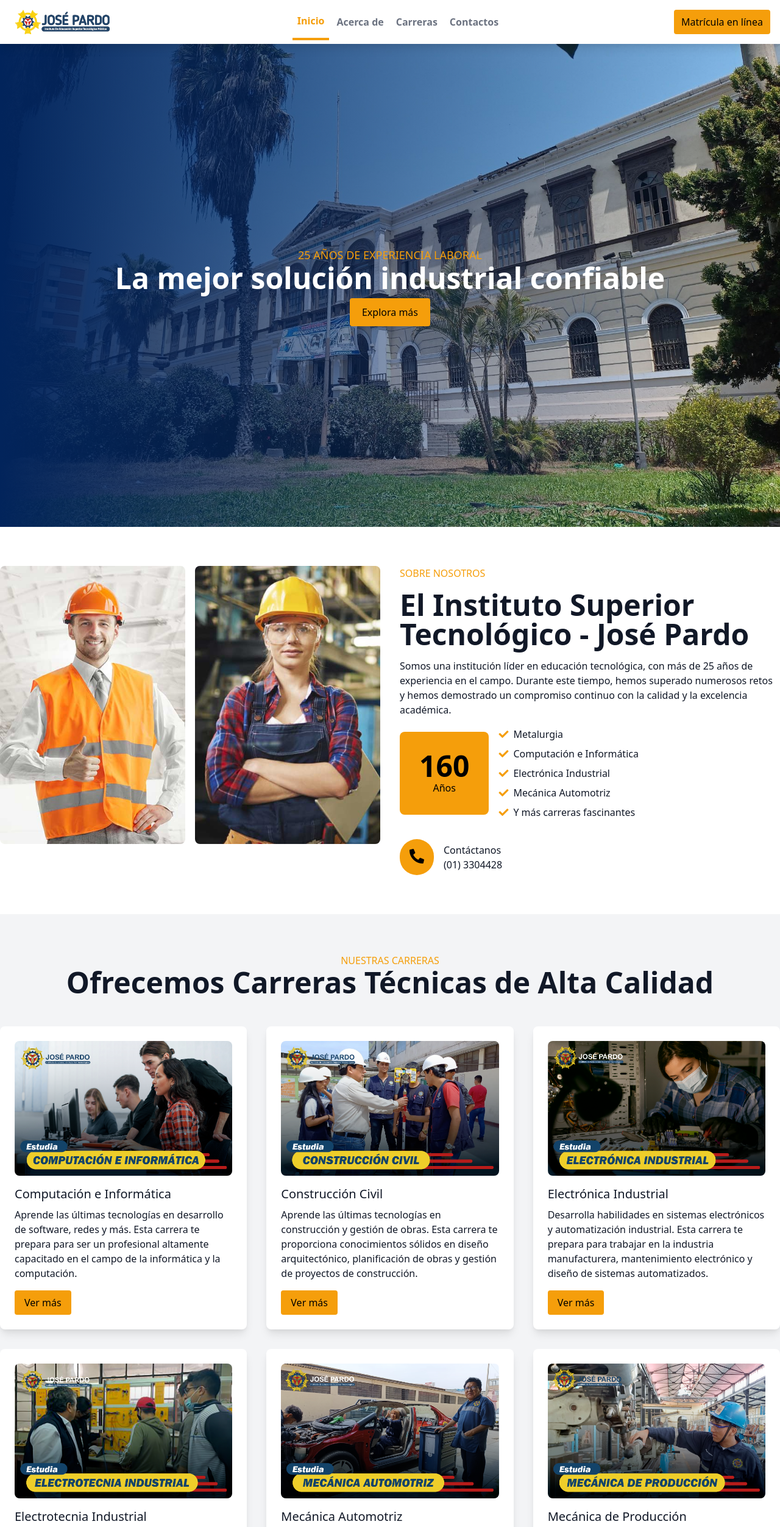
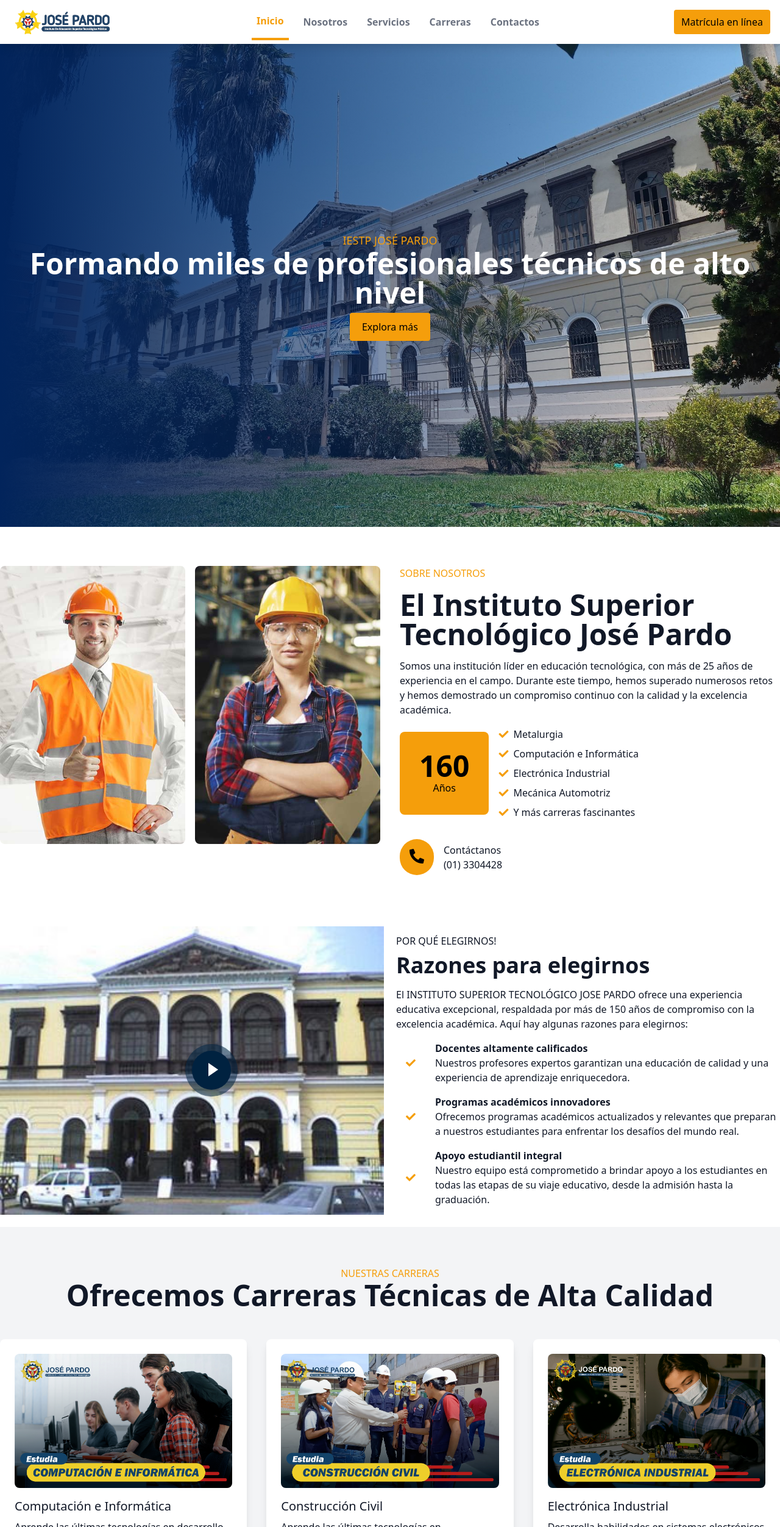
Before and after one commit to rodridev-01/Jose-Pardo-Web, a plain HTML site: page index.html in a window 1280 px wide. Shown: the top 2504 px of the page at 61% size. Drawn offline with nearby package versions, Linux system fonts and the light colour scheme.

Commit message:
new patch

```diff
--- a/index.html
+++ b/index.html
@@ -32,11 +32,12 @@
                         <img src="img/logo.png" alt="Logo" class="h-10 w-auto mr-2">
                     </a>
                 </div>
-                <div class="hidden md:flex items-center space-x-1">
-                    <a href="index.html" class="py-4 px-2 text-yellow-500 border-b-4 border-yellow-500 font-semibold">Inicio</a>
-                    <a href="about.html" class="py-4 px-2 text-gray-500 font-semibold hover:text-yellow-500 transition duration-300">Acerca de</a>
-                    <a href="carrera.html" class="py-4 px-2 text-gray-500 font-semibold hover:text-yellow-500 transition duration-300">Carreras</a>
-                    <a href="contact.html" class="py-4 px-2 text-gray-500 font-semibold hover:text-yellow-500 transition duration-300">Contactos</a>
+                <div class="hidden md:flex items-center space-x-4">
+                    <a href="#inicio" class="py-4 px-2 text-yellow-500 border-b-4 border-yellow-500 font-semibold">Inicio</a>
+                    <a href="#about" class="py-4 px-2 text-gray-500 font-semibold hover:text-yellow-500 transition duration-300">Nosotros</a>
+                    <a href="#service" class="py-4 px-2 text-gray-500 font-semibold hover:text-yellow-500 transition duration-300">Servicios</a>
+                    <a href="#carrera" class="py-4 px-2 text-gray-500 font-semibold hover:text-yellow-500 transition duration-300">Carreras</a>
+                    <a href="#contact" class="py-4 px-2 text-gray-500 font-semibold hover:text-yellow-500 transition duration-300">Contactos</a>
                 </div>
                 <div class="hidden md:flex items-center space-x-3 ">
                     <a href="#" class="py-2 px-3 bg-yellow-500 text-black rounded hover:bg-yellow-400 transition duration-300">Matrícula en línea</a>
@@ -52,25 +53,26 @@
         </div>
         <div class="hidden mobile-menu">
             <ul class="">
-                <li><a href="index.html" class="block text-sm px-2 py-4 text-white bg-yellow-500 font-semibold">Inicio</a></li>
-                <li><a href="about.html" class="block text-sm px-2 py-4 hover:bg-yellow-500 transition duration-300">Acerca de</a></li>
-                <li><a href="carrera.html" class="block text-sm px-2 py-4 hover:bg-yellow-500 transition duration-300">Carreras</a></li>
-                <li><a href="contact.html" class="block text-sm px-2 py-4 hover:bg-yellow-500 transition duration-300">Contactos</a></li>
+                <li><a href="#inicio" class="block text-sm px-2 py-4 text-white bg-yellow-500 font-semibold">Inicio</a></li>
+                <li><a href="#about" class="block text-sm px-2 py-4 hover:bg-yellow-500 transition duration-300">Nosotros</a></li>
+                <li><a href="#service" class="block text-sm px-2 py-4 hover:bg-yellow-500 transition duration-300">Servicios</a></li>
+                <li><a href="#carrera" class="block text-sm px-2 py-4 hover:bg-yellow-500 transition duration-300">Carreras</a></li>
+                <li><a href="#contact" class="block text-sm px-2 py-4 hover:bg-yellow-500 transition duration-300">Contactos</a></li>
             </ul>
         </div>
     </nav>
     <!-- Navbar End -->
 
 <!-- Carousel Start -->
-<div class="container mx-auto mt-16">
+<div id="inicio" class="container mx-auto mt-16">
     <div class="owl-carousel owl-theme w-full">
         <div class="item">
             <img class="w-full h-screen object-cover" src="img/carousel-1.jpg" alt="Image">
             <div class="carousel-caption absolute top-0 left-0 right-0 bottom-0 flex items-center justify-center">
                 <div class="text-center">
-                    <p class="text-lg font-medium text-yellow-500 uppercase animate__animated animate__slideInRight">160 años</p>
-                    <h1 class="text-5xl text-white mb-5 animate__animated animate__slideInRight">Empresa proveedora de soluciones industriales</h1>
-                    <a href="#" class="btn bg-yellow-500 text-black py-3 px-5 rounded hover:bg-yellow-400 animate__animated animate__slideInRight">Explora más</a>
+                    <p class="text-lg font-medium text-yellow-500 uppercase animate__animated animate__slideInRight">150 años</p>
+                    <h1 class="text-5xl text-white mb-5 animate__animated animate__slideInRight">Alma Mater de la educación tecnológica del Perú</h1>
+                    <a href="https://www.gob.pe/iestpjosepardo" target="_blank" class="btn bg-yellow-500 text-black py-3 px-5 rounded hover:bg-yellow-400 animate__animated animate__slideInRight">Explora más</a>
                 </div>
             </div>
         </div>
@@ -78,9 +80,9 @@
             <img class="w-full h-screen object-cover" src="img/carousel-2.jpg" alt="Image">
             <div class="carousel-caption absolute top-0 left-0 right-0 bottom-0 flex items-center justify-center">
                 <div class="text-center">
-                    <p class="text-lg font-medium text-yellow-500 uppercase animate__animated animate__slideInRight">25 años de Experiencia Laboral</p>
-                    <h1 class="text-5xl text-white mb-5 animate__animated animate__slideInRight">La mejor solución industrial confiable</h1>
-                    <a href="#" class="btn bg-yellow-500 text-black py-3 px-5 rounded hover:bg-yellow-400 animate__animated animate__slideInRight">Explora más</a>
+                    <p class="text-lg font-medium text-yellow-500 uppercase animate__animated animate__slideInRight">IESTP José Pardo</p>
+                    <h1 class="text-5xl text-white mb-5 animate__animated animate__slideInRight">Formando miles de profesionales técnicos de alto nivel</h1>
+                    <a href="https://www.gob.pe/iestpjosepardo" target="_blank" class="btn bg-yellow-500 text-black py-3 px-5 rounded hover:bg-yellow-400 animate__animated animate__slideInRight">Explora más</a>
                 </div>
             </div>
         </div>
@@ -90,7 +92,7 @@
 
 
     <!-- Sobre Nosotros Start -->
-    <div class="container mx-auto py-16">
+    <div id="about" class="container mx-auto py-16">
         <div class="grid grid-cols-1 md:grid-cols-2 gap-8">
             <div class="space-y-4">
                 <div class="grid grid-cols-2 gap-4">
@@ -104,7 +106,7 @@
             </div>
             <div class="space-y-4">
                 <p class="text-yellow-500 uppercase font-medium">Sobre nosotros</p>
-                <h1 class="text-5xl font-bold">El Instituto Superior Tecnológico - José Pardo</h1>
+                <h1 class="text-5xl font-bold">El Instituto Superior Tecnológico José Pardo</h1>
                 <p>Somos una institución líder en educación tecnológica, con más de 25 años de experiencia en el campo. Durante este tiempo, hemos superado numerosos retos y hemos demostrado un compromiso continuo con la calidad y la excelencia académica.</p>
                 <div class="flex items-center space-x-4">
                     <div class="bg-yellow-500 text-black p-8 rounded-lg">
@@ -135,8 +137,78 @@
     </div>
     <!-- Sobre Nosotros End -->
 
+<!--Presenta Start -->
+<div id="videoModal" class="fixed top-0 left-0 flex items-center justify-center w-full h-full bg-black bg-opacity-50 z-50 hidden">
+    <div class="bg-white rounded-lg max-w-screen-lg mx-auto p-4 relative">
+        <button class="absolute top-2 right-2 text-gray-600" onclick="closeVideoModal()">
+            <i class="fa fa-times"></i>
+        </button>
+        <div class="aspect-w-16 aspect-h-9">
+            <iframe id="videoFrame" class="w-full h-full" src="" frameborder="0" allowfullscreen></iframe>
+        </div>
+    </div>
+</div>
+
+
+<div id="service" class="container-xxl py-5">
+    <div class="container mx-auto">
+        <div class="grid grid-cols-1 lg:grid-cols-2 gap-5 items-center">
+            <div class="col-span-1 lg:col-span-1 relative">
+                <div class="relative">
+                    <img class="w-full h-auto" src="img/feature.jpg" alt="Feature Image">
+                    <button type="button" class="btn-play absolute top-1/2 left-1/2 transform -translate-x-1/2 -translate-y-1/2"
+                        data-src="https://www.youtube.com/embed/TqOVqKJ1clE?si=C9C04nhc-2qlqidG" onclick="openVideoModal()">
+                        <span></span>
+                    </button>
+                </div>
+            </div>
+            <div class="col-span-1 lg:col-span-1">
+                <p class="font-medium text-primary uppercase mb-2">Por qué elegirnos!</p>
+                <h1 class="text-3xl lg:text-4xl font-bold mb-4 ">Razones para elegirnos</h1>
+                <p class="mb-4">El INSTITUTO SUPERIOR TECNOLÓGICO JOSE PARDO ofrece una experiencia educativa excepcional, respaldada por más de 150 años de compromiso con la excelencia académica. Aquí hay algunas razones para elegirnos:</p>
+                <div class="grid grid-cols-12 gap-4">
+                    <div class="col-span-12">
+                        <div class="flex items-center">
+                            <div class="flex-shrink-0 btn-lg-square rounded-full bg-primary">
+                                <i class="fa fa-check text-yellow-500"></i>
+                            </div>
+                            <div class="ml-4">
+                                <h4 class="font-bold">Docentes altamente calificados</h4>
+                                <span>Nuestros profesores expertos garantizan una educación de calidad y una experiencia de aprendizaje enriquecedora.</span>
+                            </div>
+                        </div>
+                    </div>
+                    <div class="col-span-12">
+                        <div class="flex items-center">
+                            <div class="flex-shrink-0 btn-lg-square rounded-full bg-primary">
+                                <i class="fa fa-check text-yellow-500"></i>
+                            </div>
+                            <div class="ml-4">
+                                <h4 class="font-bold">Programas académicos innovadores</h4>
+                                <span>Ofrecemos programas académicos actualizados y relevantes que preparan a nuestros estudiantes para enfrentar los desafíos del mundo real.</span>
+                            </div>
+                        </div>
+                    </div>
+                    <div class="col-span-12">
+                        <div class="flex items-center">
+                            <div class="flex-shrink-0 btn-lg-square rounded-full bg-primary">
+                                <i class="fa fa-check text-yellow-500"></i>
+                            </div>
+                            <div class="ml-4">
+                                <h4 class="font-bold">Apoyo estudiantil integral</h4>
+                                <span>Nuestro equipo está comprometido a brindar apoyo a los estudiantes en todas las etapas de su viaje educativo, desde la admisión hasta la graduación.</span>
+                            </div>
+                        </div>
+                    </div>
+                </div>
+            </div>
+        </div>
+    </div>
+</div>
+<!--Presenta End -->
+
     <!-- Carreras Start -->
-    <div class="bg-gray-100 py-16">
+    <div id="carrera" class="bg-gray-100 py-16">
         <div class="container mx-auto">
             <div class="text-center mb-12">
                 <p class="text-yellow-500 uppercase font-medium">Nuestras Carreras</p>
@@ -192,7 +264,7 @@
     <!-- Carreras End -->
 
     <!-- Contacto Start -->
-    <div class="container mx-auto py-16">
+    <div id="contact" class="container mx-auto py-16">
         <div class="text-center mb-12">
             <p class="text-yellow-500 uppercase font-medium">Contáctanos</p>
             <h1 class="text-5xl font-bold">Si Tienes Alguna Pregunta, No Dudes en Contactarnos</h1>
--- a/js/main.js
+++ b/js/main.js
@@ -94,3 +94,26 @@
 
 
 })(jQuery);
+
+
+function openVideoModal() {
+    var modal = document.getElementById('videoModal');
+    var iframe = document.getElementById('videoFrame');
+    var btn = document.querySelector('.btn-play');
+
+    // Obtener la URL del atributo data-src del botón
+    var videoSrc = btn.getAttribute('data-src');
+    iframe.src = videoSrc;
+
+    modal.classList.remove('hidden');
+}
+
+function closeVideoModal() {
+    var modal = document.getElementById('videoModal');
+    var iframe = document.getElementById('videoFrame');
+
+    // Limpiar la URL del iframe cuando se cierre el modal
+    iframe.src = '';
+
+    modal.classList.add('hidden');
+}
```
Also changed, not shown: img/feature.jpg (added).
